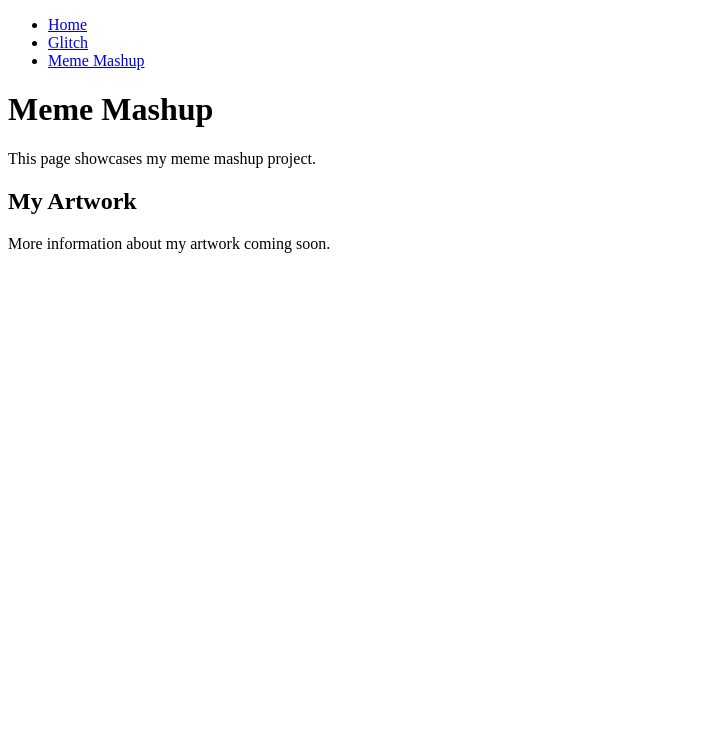
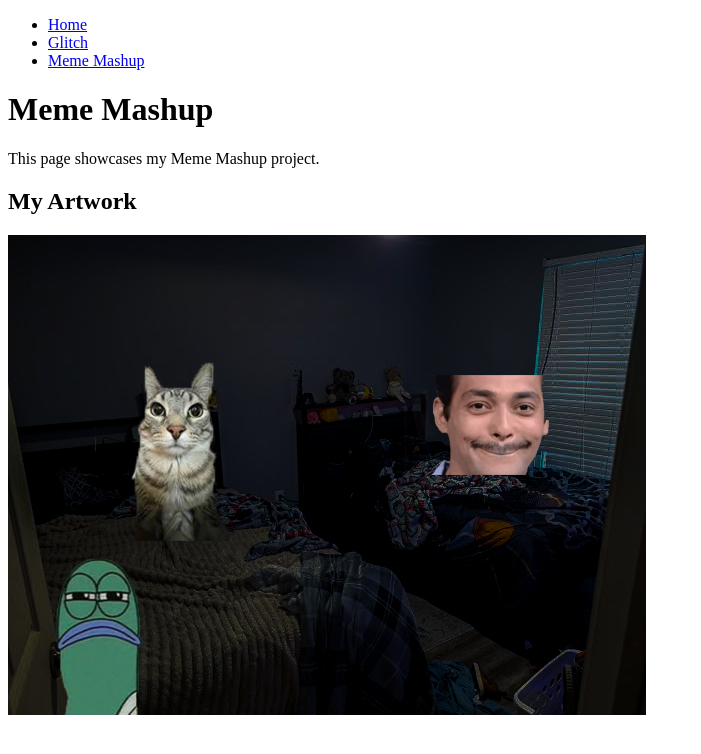
Before and after one commit to Lesly-Cruz/Lesly-Cruz-dominguez.github.io, a plain HTML site: page mashup.html in a window 1280 px wide. Shown: the whole page, without its empty margins (0-701 px from the left). Drawn offline with Linux system fonts and the light colour scheme.

Commit message:
Update mashup.html with new content and image
Removed duplicate text and added an image for the artwork.

```diff
--- a/mashup.html
+++ b/mashup.html
@@ -4,9 +4,7 @@
 <head>
     <title>Meme Mashup - Lesly Cruz Dominguez</title>
 </head>
-
 <body>
-
     <ul>
         <li><a href="index.html">Home</a></li>
         <li><a href="glitch.html">Glitch</a></li>
@@ -14,16 +12,11 @@
     </ul>
 
     <h1>Meme Mashup</h1>
-
-    <p>
-        This page showcases my meme mashup project.
-    </p>
+    <p>This page showcases my Meme Mashup project.</p>
 
     <h2>My Artwork</h2>
 
-    <p>
-        More information about my artwork coming soon.
-    </p>
+    <img src="mashup/MemeMashup.jpg" alt="Meme Mashup artwork">
 
 </body>
 </html>
```
